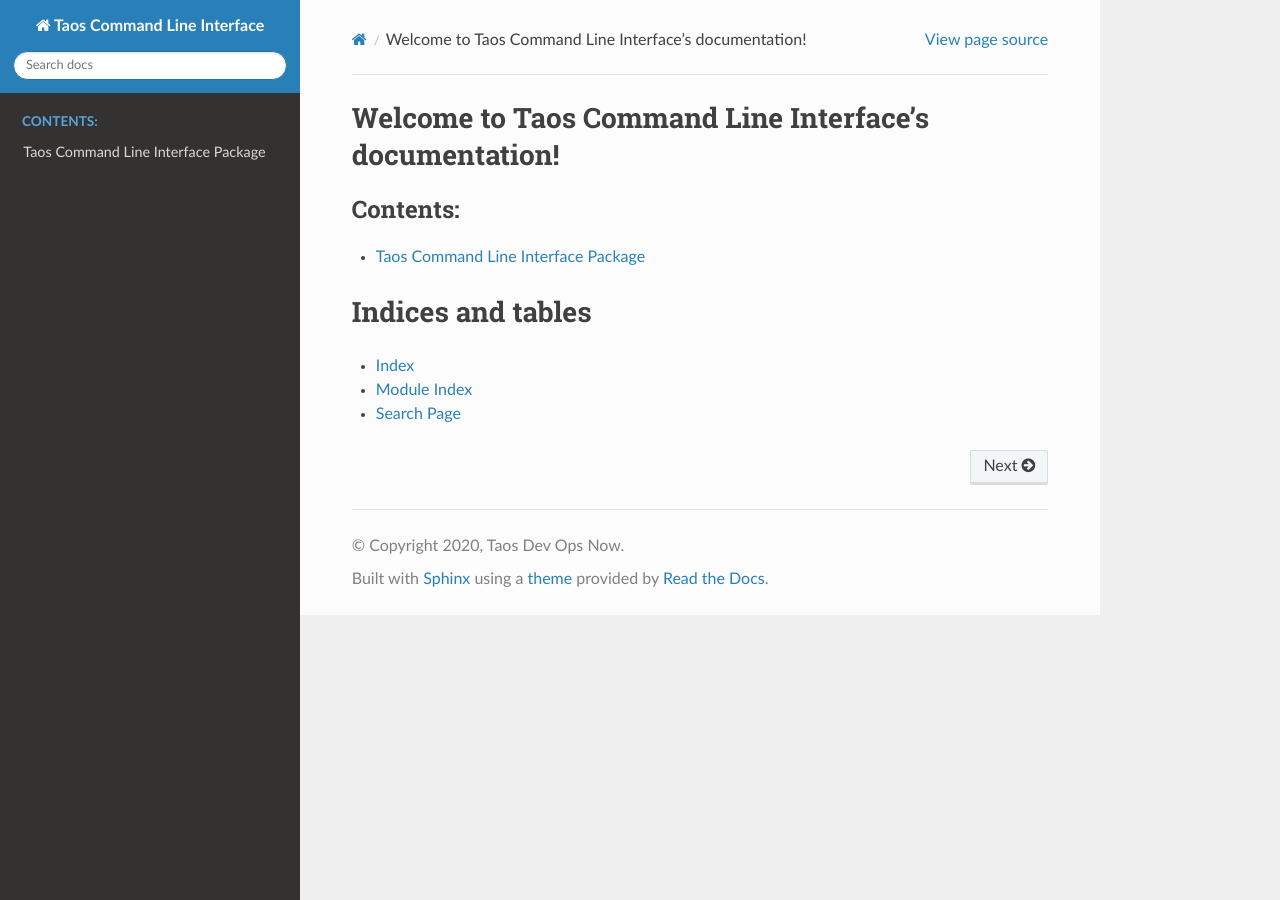
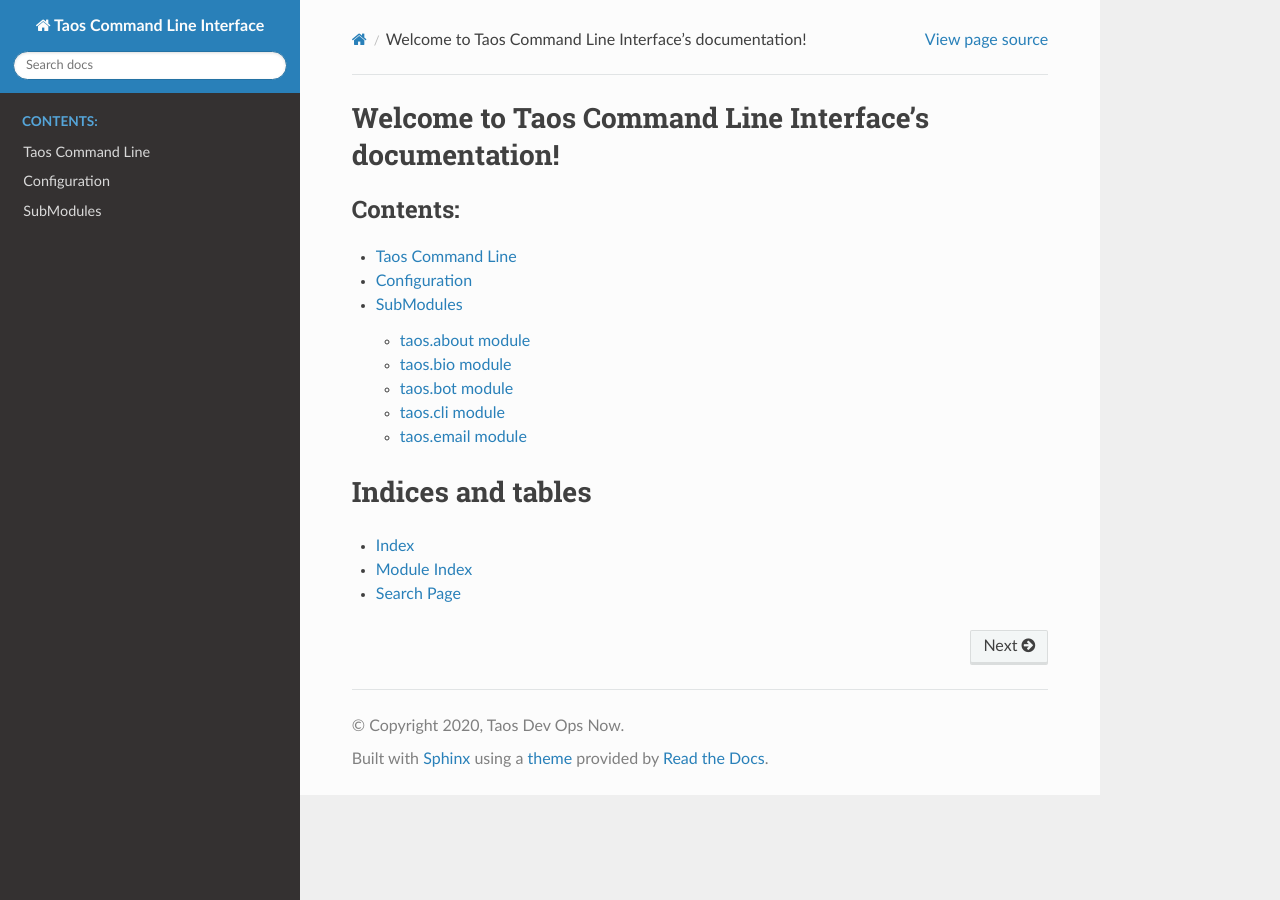
Before and after one commit to taosdevops/taos-cli, a Sphinx documentation site: the page built from docs/index.rst, in a window 1280 px wide. Built offline with Sphinx 7.4.7 and the Read the Docs theme 2.0.0, drawn with Linux system fonts in a browser that asks for light colours.

```diff
--- a/docs/index.rst
+++ b/docs/index.rst
@@ -11,8 +11,8 @@ Welcome to Taos Command Line Interface's documentation!
    :caption: Contents:
 
    taos
-
-
+   config
+   submodules
 
 Indices and tables
 ==================
--- /dev/null
+++ b/docs/submodules.rst
@@ -0,0 +1,43 @@
+
+SubModules
+==========
+
+taos.about module
+-----------------
+
+.. automodule:: taos.about
+   :members:
+   :undoc-members:
+   :show-inheritance:
+
+taos.bio module
+---------------
+
+.. automodule:: taos.bio
+   :members:
+   :undoc-members:
+   :show-inheritance:
+
+taos.bot module
+---------------
+
+.. automodule:: taos.bot
+   :members:
+   :undoc-members:
+   :show-inheritance:
+
+
+taos.cli module
+---------------
+
+.. click:: taos.cli:main
+   :prog: git
+   :show-nested:
+
+taos.email module
+-----------------
+
+.. automodule:: taos.email
+   :members:
+   :undoc-members:
+   :show-inheritance:
--- a/docs/taos.rst
+++ b/docs/taos.rst
@@ -1,5 +1,5 @@
-Taos Command Line Interface Package
-===================================
+Taos Command Line
+=================
 
 .. click:: taos.cli:main
    :prog: taos
```
Also changed, not shown: docs/config.rst (added, +7 -0 lines).
